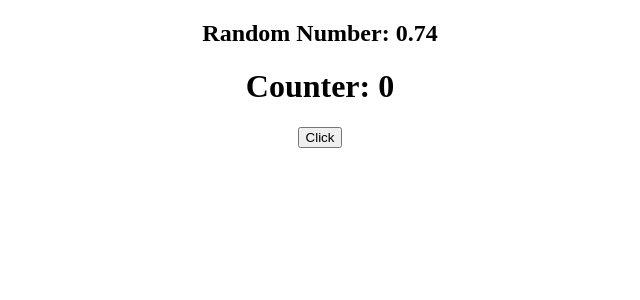
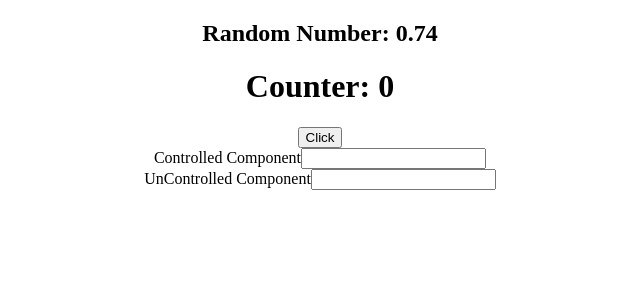
Before and after one commit to PrashantGuptaa/React, a React (Create React App) app: page / in a window 1280 px wide. Shown: the top 300 px of the page, without its empty margins (320-960 px from the left). Built offline with nearby package versions, Linux system fonts and the light colour scheme.

Commit message:
Controlled and Uncontrolled Component

```diff
--- a/src/App.js
+++ b/src/App.js
@@ -1,6 +1,7 @@
 import "./App.css";
 import React, { useState, useEffect, useCallback } from "react";
 import ReactMemoExample from "./components/MemoAndCallback/reactMemoAndCallback";
+import ControlledAndUnControlledComponent from "./components/ControlledAndUncontrolledComponent/concAndUncontComp";
 
 const App = () => {
   const [randomNumber, setRandomNumber] = useState(Math.random());
@@ -24,6 +25,7 @@ const App = () => {
     <div className="App">
       <h2>Random Number: {randomNumber} </h2>
       <ReactMemoExample counter={counter} handleChange={handleChange} />
+      <ControlledAndUnControlledComponent/>
     </div>
   );
 };
--- /dev/null
+++ b/src/components/ControlledAndUncontrolledComponent/concAndUncontComp.jsx
@@ -0,0 +1,27 @@
+import { useState } from "react";
+
+const ControlledAndUnControlledComponent = () => {
+  const [controlledValue, setControlledValue] = useState("");
+
+  const handleChange = (e) => {
+    console.log("handleing Change");
+    setControlledValue(e.target.value)
+  }
+
+  return (
+    <div>
+        <div>
+            <label htmlFor='conc'>Controlled Component</label>
+      <input
+        value={controlledValue}
+        onChange={handleChange}
+        id='conc'
+      />
+      </div>
+      <label htmlFor='unconc'>UnControlled Component</label>
+      <input id='unconc' />
+    </div>
+  );
+};
+
+export default ControlledAndUnControlledComponent;
```
